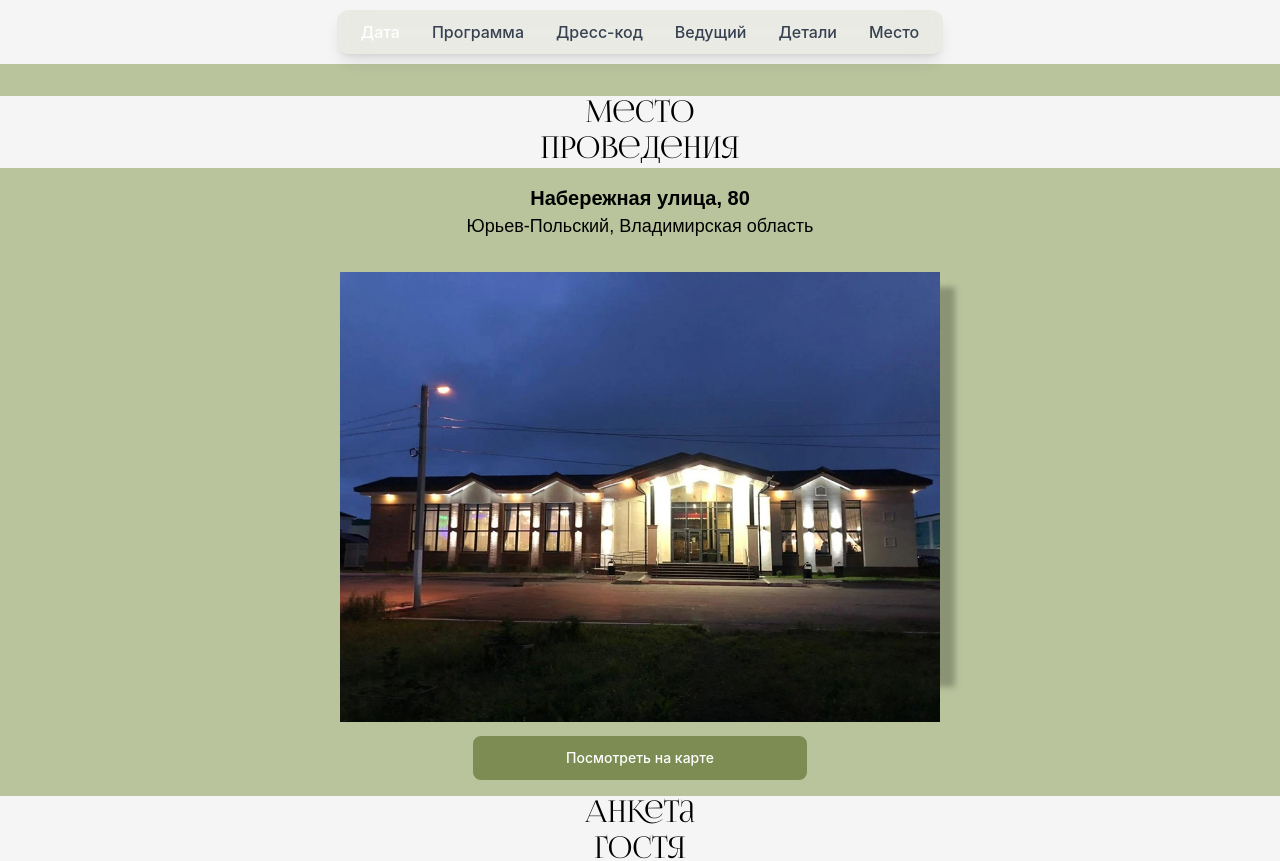
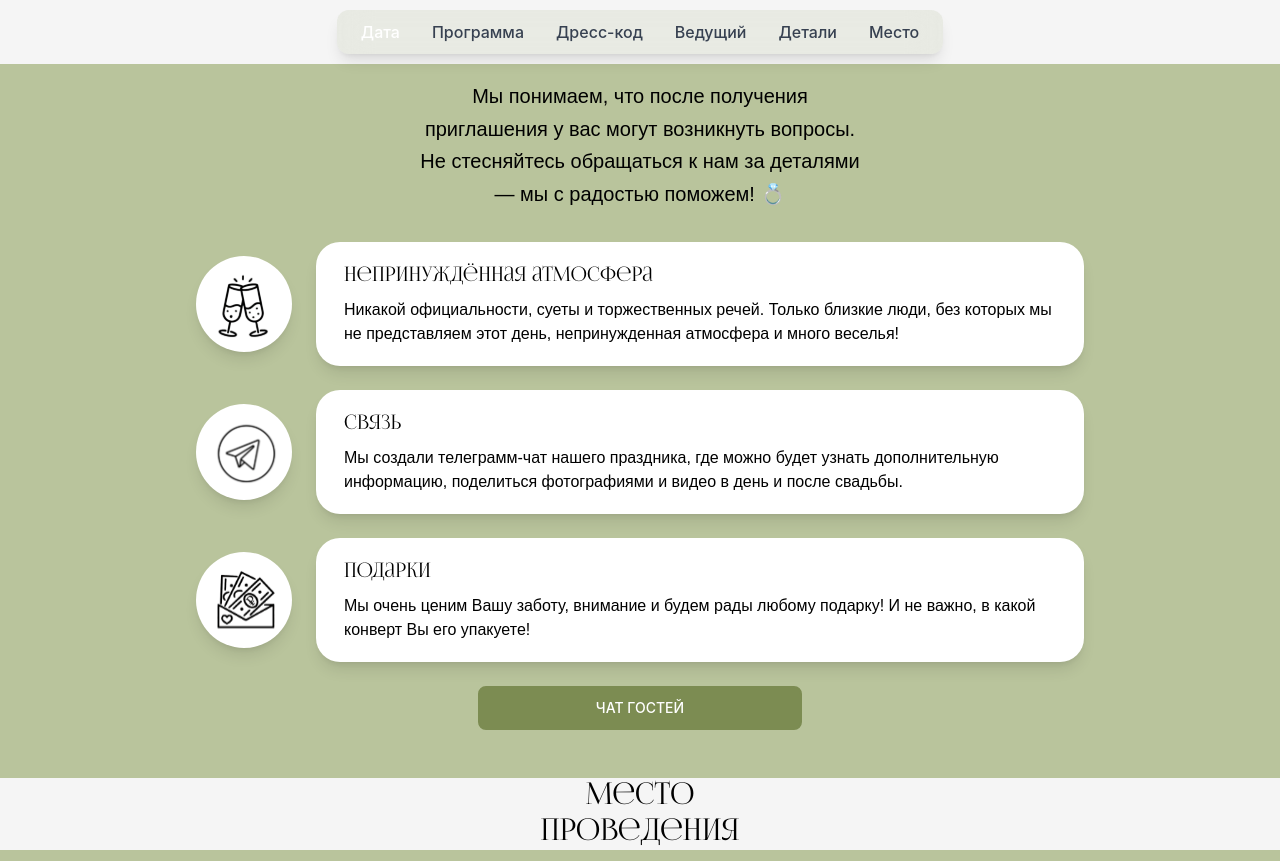
Before and after one commit to Cimer17/Wedding_APP, a React (Create React App) app: page / in a window 1280 px wide. Shown: the top 861 px of the page. Built offline with nearby package versions, Linux system fonts and the light colour scheme; a web font is replaced by a local one.

Commit message:
fix front 2

```diff
--- a/src/App.tsx
+++ b/src/App.tsx
@@ -1,5 +1,6 @@
 import Form from './components/Form';
 import MapSection from "./components/MapSection";
+import Details from "./components/Details";
 
 function App() {
 
@@ -97,7 +98,13 @@ function App() {
           </nav>
         </div>
         <section className="flex flex-col w-full h-full items-center p-4 bg-custom-green-100">
-
+          <div className="flex max-w-md w-full justify-center items-center">
+            <p className="text-center text-xl text-black font-zen leading-relaxed">
+              Мы понимаем, что после получения приглашения у вас могут возникнуть вопросы.
+              Не стесняйтесь обращаться к нам за деталями — мы с радостью поможем! 💍
+            </p>
+          </div>
+          <Details />
         </section>
         <section className="flex w-full h-full justify-center items-center px-4">
           <h1 className="text-3xl font-foglihten text-black text-center">
--- a/src/components/Details.tsx
+++ b/src/components/Details.tsx
@@ -4,27 +4,35 @@ import {description} from "../data";
 
 export default function Details()  {
     return (
-      <>
+      <div className="flex flex-col w-full h-full justify-center
+                      items-center mx-auto my-8 px-4 space-y-6">
           {
               description.map((descriptions) => {
                   return (
                     <div
                         key={descriptions.text1}
-                        className="w-full h-full"
+                        className="flex w-full h-full max-h-36 items-center justify-center gap-6"
                     >
-                        <div className="">
+                        {/*${descriptions.specialAnimation ? "animate-slow-bounce hover:animate-none" : ""}*/}
+                        <div className={`hidden h-24 w-24 rounded-full
+                                        bg-white shadow-lg md:flex ${
+                                        descriptions.specialIcon ? "special-style-icon" : ""
+                                        }`}
+                        >
                             <img
                                 src={descriptions.src}
                                 alt={descriptions.text1}
+                                className="object-cover"
                             />
                         </div>
                         <div
-                            className=""
+                            className="flex flex-col w-full h-full max-w-3xl bg-white
+                                       py-5 px-7 rounded-3xl shadow-lg"
                         >
-                            <h2>
+                            <h2 className="text-xl text-black font-foglihten mb-2">
                                 {descriptions.text1}
                             </h2>
-                            <p>
+                            <p className="text-black font-sans">
                                 {descriptions.text2}
                             </p>
                         </div>
@@ -32,6 +40,19 @@ export default function Details()  {
                   );
               })
           }
-      </>
+          <div className="flex w-full items-center justify-center mt-8 px-6 mx-auto md:w-2/3 md:px-4">
+              <a
+                  href="https://t.me/your_channel_link"
+                  target="_blank"
+                  rel="noopener noreferrer"
+                  className="w-full md:w-5/12 text-white uppercase bg-custom-green-700 text-center hover:bg-custom-black-green
+                             focus:outline-none font-medium rounded-lg text-sm px-5 py-2.5 transition duration-300
+                             ease-in-out active:text-black active:bg-transparent border-custom-green-700
+                             active:border-custom-green-700 border-2 hover:border-custom-black-green"
+              >
+                  Чат гостей
+              </a>
+          </div>
+      </div>
     );
 }
--- a/src/components/Form.tsx
+++ b/src/components/Form.tsx
@@ -110,14 +110,14 @@ function Form(){
         if (!isNameFilled) {
             setAlertMessage({ message: "Пожалуйста, введите имя и фамилию",
                 type: "info" });
-            setTimeout(() => setAlertMessage(null), 2000);
+            setTimeout(() => setAlertMessage(null), 4000);
             return false;
         }
 
         if (!isPhoneFilled) {
             setAlertMessage({ message: "Пожалуйста, введите свой номер телефона",
                 type: "info" });
-            setTimeout(() => setAlertMessage(null), 2000);
+            setTimeout(() => setAlertMessage(null), 4000);
             return false;
         }
 
@@ -133,7 +133,7 @@ function Form(){
         try {
             const dataToSend = prepareDataForSubmission();
 
-            await new Promise((resolve) => setTimeout(resolve, 1000));
+            await new Promise((resolve) => setTimeout(resolve, 4000));
             const baseUrl = process.env.REACT_APP_API_URL?.replace('http://', 'https://') || '';
             await axios.post(`${baseUrl}api/users`,
                 dataToSend,
--- a/src/components/MapSection.tsx
+++ b/src/components/MapSection.tsx
@@ -39,11 +39,11 @@ const MapSection = () => {
 
             {/* Изображение здания */}
             <div
-                className="group flex w-full h-full max-w-[37.5rem] max-h-[25rem] mb-8 shadow-custom-shadow mx-auto md:w-2/3 transition-all duration-300 ease-in-out hover:translate-y-1 hover:shadow-none">
+                className="group flex w-full h-full max-w-[46.875rem] max-h-[31.25rem] mb-8 shadow-custom-shadow mx-auto
+                           md:w-2/3 transition-all duration-300 ease-in-out hover:translate-y-1 hover:shadow-none">
                 <img
                     src="/image/mesto-1.webp"
                     alt="Здание"
-                    className="w-full h-full object-cover"
                 />
             </div>
 
--- a/src/data.ts
+++ b/src/data.ts
@@ -1,3 +1,5 @@
+// specialAnimation: false,
+
 export const description = [
     {
         src:'/image/tost.svg',
@@ -5,18 +7,21 @@ export const description = [
         text2:'Никакой официальности, суеты и торжественных речей. ' +
               'Только близкие люди, без которых мы не представляем ' +
               'этот день, непринужденная атмосфера и много веселья!',
+        specialIcon: false,
     },
     {
         src:'/image/tellegram.svg',
         text1:'Связь',
         text2:'Мы создали телеграмм-чат нашего праздника, где можно ' +
               'будет узнать дополнительную информацию, поделиться ' +
-              'фотографиями и видео в день и после свадьбы',
+              'фотографиями и видео в день и после свадьбы.',
+        specialIcon: false,
     },
     {
         src:'/image/podarok.svg',
         text1:'Подарки',
         text2:'Мы очень ценим Вашу заботу, внимание и будем рады любому ' +
               'подарку! И не важно, в какой конверт Вы его упакуете!',
+        specialIcon: true,
     }
 ]
--- a/src/index.css
+++ b/src/index.css
@@ -30,3 +30,7 @@ code {
   font-family: source-code-pro, Menlo, Monaco, Consolas, 'Courier New',
     monospace;
 }
+
+.special-style-icon{
+  padding: 0.8rem;
+}
--- a/src/index.tsx
+++ b/src/index.tsx
@@ -46,10 +46,15 @@ tailwindJSLOCAL.textContent = `
             fadeInScale: {
               '0%': { opacity: '0', transform: 'scale(0.95)' },
               '100%': { opacity: '1', transform: 'scale(1)' },
+            },
+            'custom-bounce': {
+                '0%, 100%': { transform: 'translateY(0)' },
+                '50%': { transform: 'translateY(-10px)' },
             }
           },
           animation: {
             fadeInScale: 'fadeInScale 0.3s ease-out forwards',
+            'slow-bounce': 'custom-bounce 2s infinite',
           }
         }
       },
```
